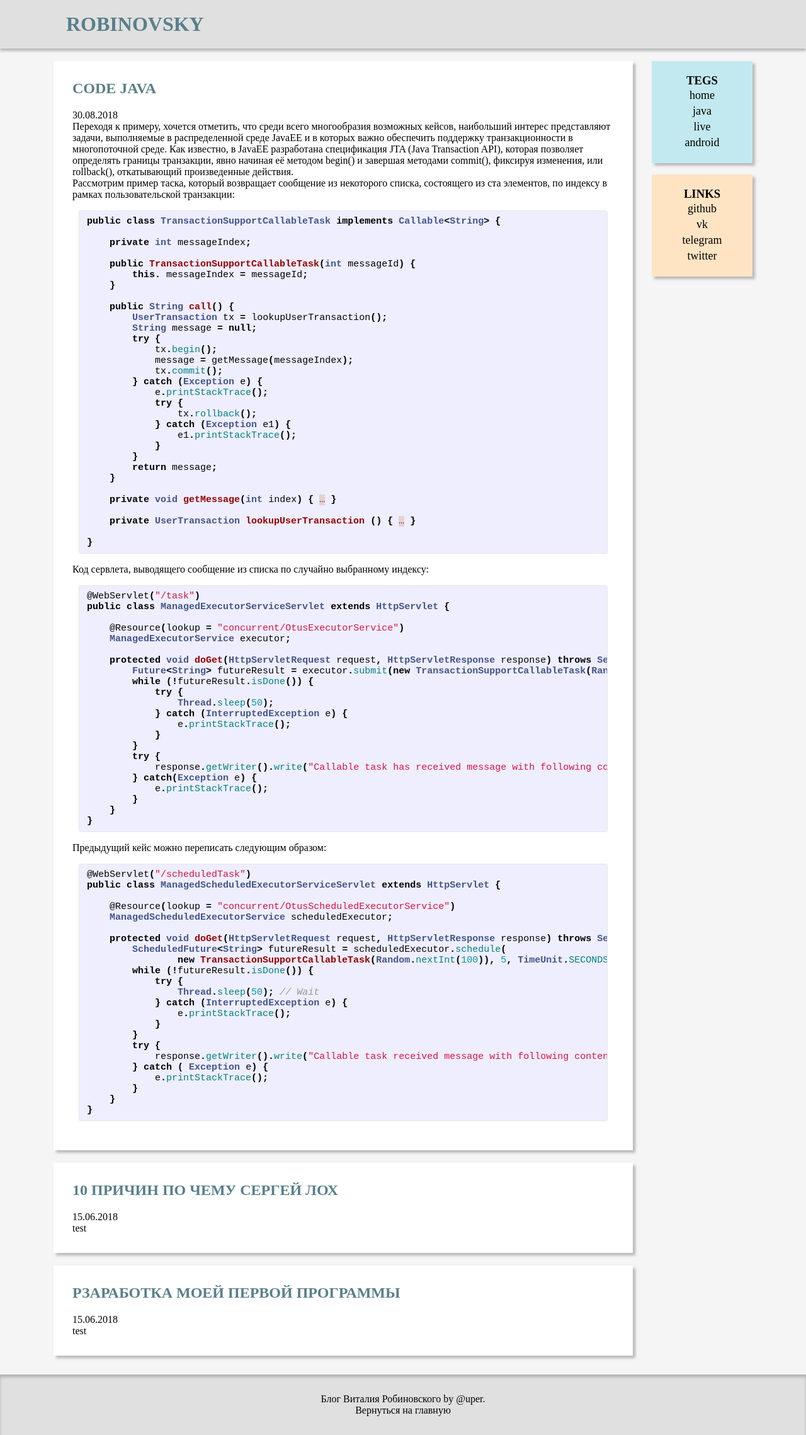
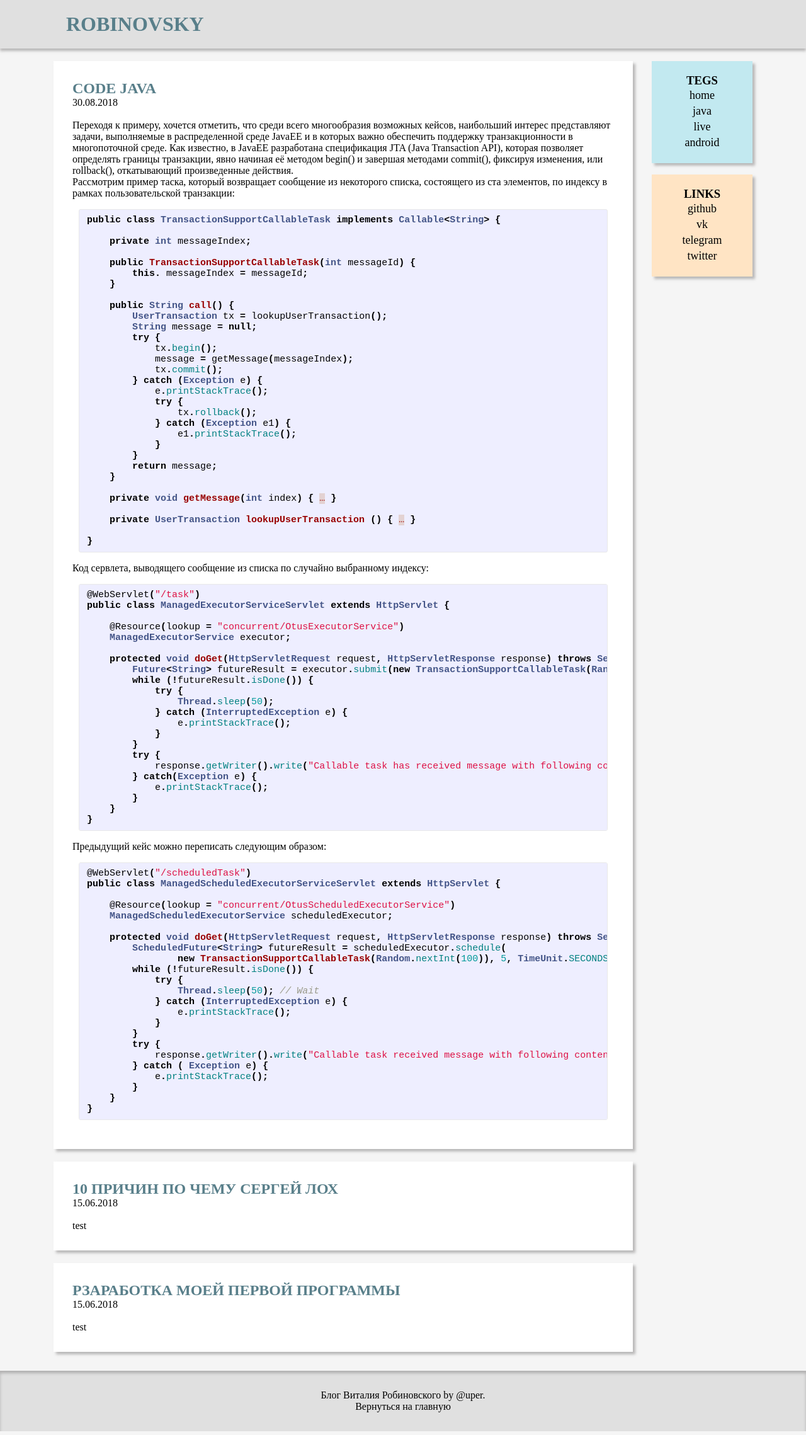
Before and after one commit to upermane42/upermane42.github.io, a Jekyll site: the page built from java.md, in a window 1280 px wide. Shown: the whole page at 63% size. Built offline with Jekyll 4.4.1, drawn with Linux system fonts in a browser that asks for light colours.

Commit message:
changed the exact date display

```diff
--- a/_layouts/post.html
+++ b/_layouts/post.html
@@ -3,6 +3,6 @@ layout: default
 ---
 <div class="post">
     <h2>{{ page.title }}</h2>
-    <p>{{ page.date }}</p>
+    <p>{{ page.date|date:"%d.%m.%Y" }}</p>
     {{ content }}
   </div>
--- a/assets/style.css
+++ b/assets/style.css
@@ -34,7 +34,7 @@ h1:hover{
 h2{
     text-transform: uppercase;
     margin: 0;
-    padding-bottom: 20px;
+    padding-bottom: 0;
 }
 h3{
     margin: 0;
--- a/java.md
+++ b/java.md
@@ -9,6 +9,7 @@ layout: default
     <div class="post">
     <h2> <a href="{{ post.url|prepend: site.baseurl }}">{{ post.title }}</a></h2>
     <p>{{ post.date|date:"%d.%m.%Y" }}</p>
+    <br>
     {{ post.content }}
     </div>
 </div>
```
Also changed, not shown: index.md (+1 -0 lines).
